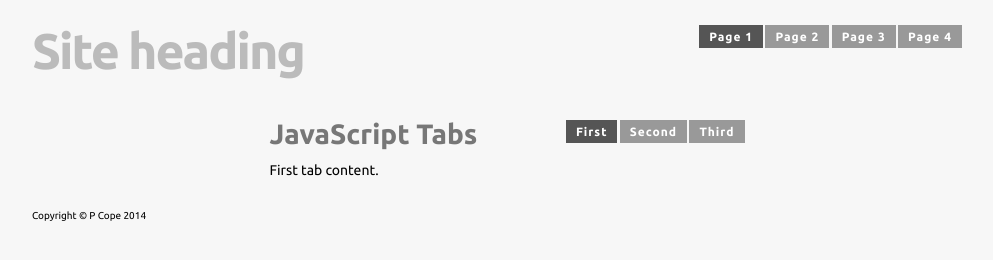
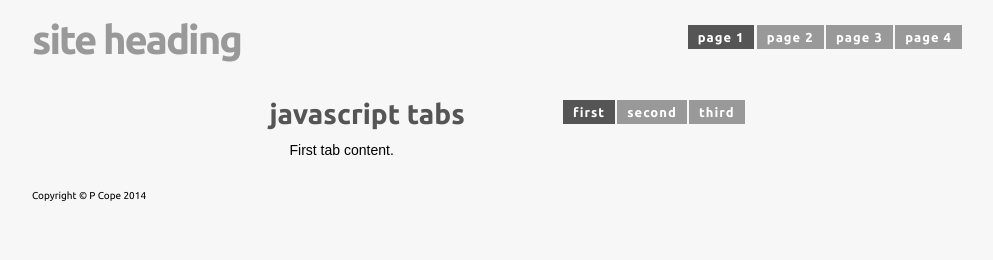
Before and after one commit to colost8rams/tabs, a plain HTML site: page index.html in a window 1280 px wide. Shown: the whole page, without its empty margins (133-1126 px from the left). Drawn offline with Linux system fonts and the light colour scheme.

Commit message:
Minor style changes.

```diff
--- a/css/main.css
+++ b/css/main.css
@@ -5,8 +5,10 @@ html {
 }
 
 p {
-  margin-top: 1.2rem;
+  max-width: 50rem;
+  margin: 1.2rem 0 0 2rem;
   font-size: 1.4rem;
+  font-family: sans-serif;
   line-height: 150%;
 }
 
@@ -58,8 +60,8 @@ button:disabled {
 }
 
 #mainContainer > header h1 {
-  color: #bbb;
-  font-size: 5rem;
+  color: #999;
+  font-size: 4rem;
   font-weight: 700;
   letter-spacing: -0.2rem;
   line-height: 200%;
@@ -81,7 +83,7 @@ button:disabled {
   padding: 0.6rem 1rem 0.5rem 1rem;
   color: #fff;
   background-color: #999;
-  font-size: 1.2rem;
+  font-size: 1.3rem;
   font-weight: bold;
   letter-spacing: 0.1rem;
 }
@@ -109,7 +111,7 @@ button:disabled {
 
 #contentContainer h2 {
   display: inline;
-  color: #777;
+  color: #555;
   font-size: 2.8rem;
   font-weight: 700;
 }
--- a/index.html
+++ b/index.html
@@ -9,28 +9,28 @@
     <link rel="stylesheet" href="http://fonts.googleapis.com/css?family=Ubuntu:400,700">
     <script src="js/domUtils.js" defer></script>
     <script src="js/tabs.js" defer></script>
-    <title>Site template with JavaScript tabs</title>
+    <title>site template with javascript tabs</title>
   </head>
   <body>
     <section id="mainContainer">
       <header>
-        <h1>Site heading</h1>
+        <h1>site heading</h1>
         <nav>
           <ul class="blockLinks">
-            <li><a href="#">Page 1</a></li>
-            <li><a href="">Page 2</a></li>
-            <li><a href="">Page 3</a></li>
-            <li><a href="">Page 4</a></li>
+            <li><a href="#">page 1</a></li>
+            <li><a href="">page 2</a></li>
+            <li><a href="">page 3</a></li>
+            <li><a href="">page 4</a></li>
           </ul>
         </nav>
       </header>
       <section id="contentContainer">
-        <h2>JavaScript Tabs</h2>
+        <h2>javascript tabs</h2>
         <nav>
           <ul class="blockLinks">
-            <li id="selectedTabHeading"><span>First</span></li>
-            <li><span>Second</span></li>
-            <li><span>Third</span></li>
+            <li id="selectedTabHeading"><span>first</span></li>
+            <li><span>second</span></li>
+            <li><span>third</span></li>
           </ul>
         </nav>
         <div id="tabContents">
```
